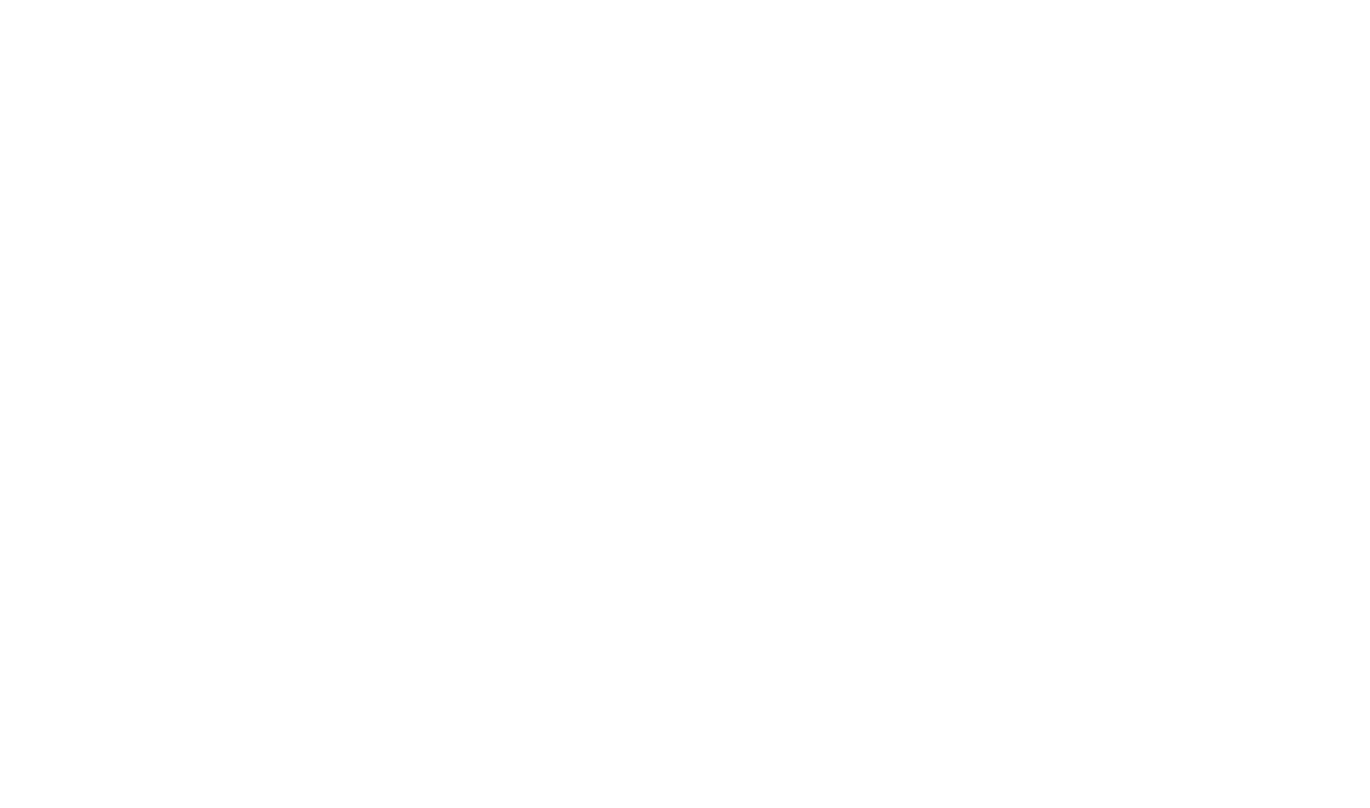
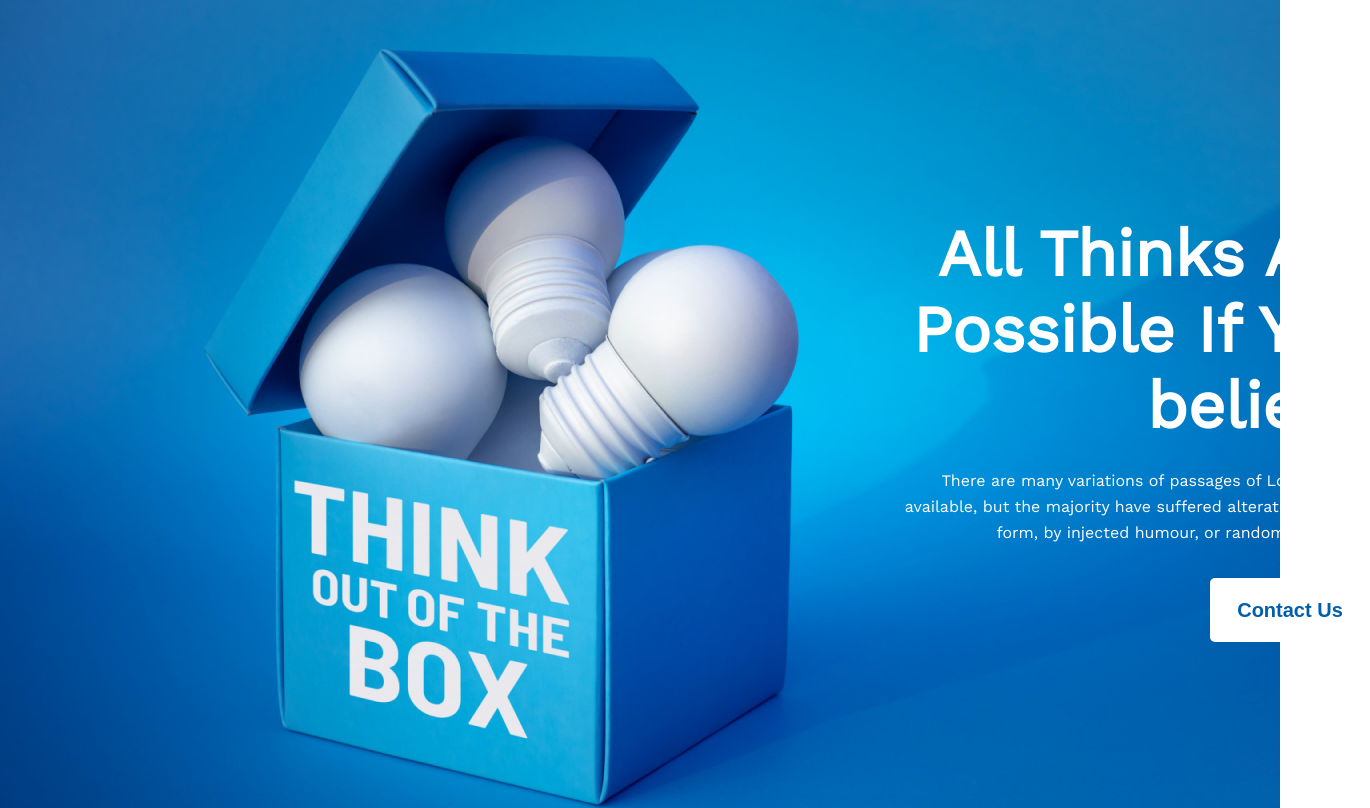
Before and after one commit to MdAlAmin212104/simple-project, a plain HTML site: page index.html in a window 1280 px wide. Shown: the whole page, 1370 px wide, since content can reach past the window. Drawn offline with nearby package versions, Linux system fonts and the light colour scheme.

Commit message:
header section complet

```diff
--- a/index.html
+++ b/index.html
@@ -11,7 +11,14 @@
 </head>
 <body>
       <header>
+            <div class="column">
 
+            </div>
+            <div class="column">
+                  <h2 class="info-title">All Thinks Are Possible If You believe</h2>
+                  <p class="info-desc">There are many variations of passages of Lorem Ipsum <br> available, but the majority have suffered alteration in some <br> form, by injected humour, or randomised words</p>
+                  <button class="btn-primary" type="button">Contact Us</button>
+            </div>
       </header>
 
       <main>
--- a/style.css
+++ b/style.css
@@ -1,4 +1,49 @@
+*{
+      margin: 0;
+      padding: 0;
+      box-sizing: border-box;
+}
 body{
       font-family: 'Work Sans', sans-serif;
       max-width: 1600px;
+      margin: 0 auto;
+
 }
+
+header{
+      background-image: url(images/banner/banner3.png);
+      background-repeat: no-repeat;
+      height: 808px;
+      display: flex;
+      text-align: right;
+}
+.column{
+      margin-right: 845px;
+}
+.info-title{
+      color: #FFF;
+      font-size: 65px;
+      font-weight: 700;
+      width: 525px;
+      padding-top: 216px;
+      /* margin: 0 230px 24px 845px; */
+}
+.info-desc{
+      color: #FFF;
+      font-size: 16px;
+      padding-top: 24px;
+      margin-right: 0;
+      font-weight: 400;
+      line-height: 26px;
+      margin-bottom: 32px;
+}
+.btn-primary{
+      border-radius: 5px;
+      background: #FFF;
+      width: 160px;
+      height: 64px;
+      border: 0;
+      color: #005FAC;
+      font-size: 20px;
+      font-weight: 600;
+}
```
